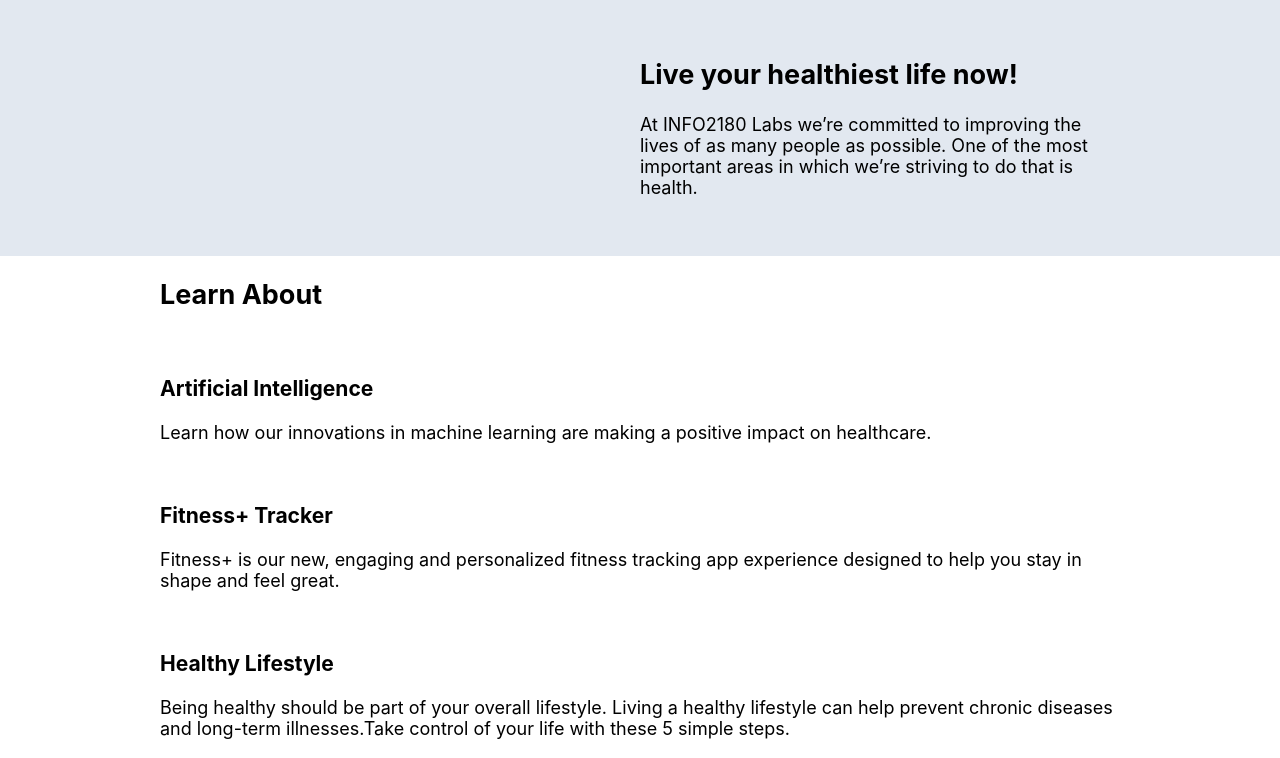
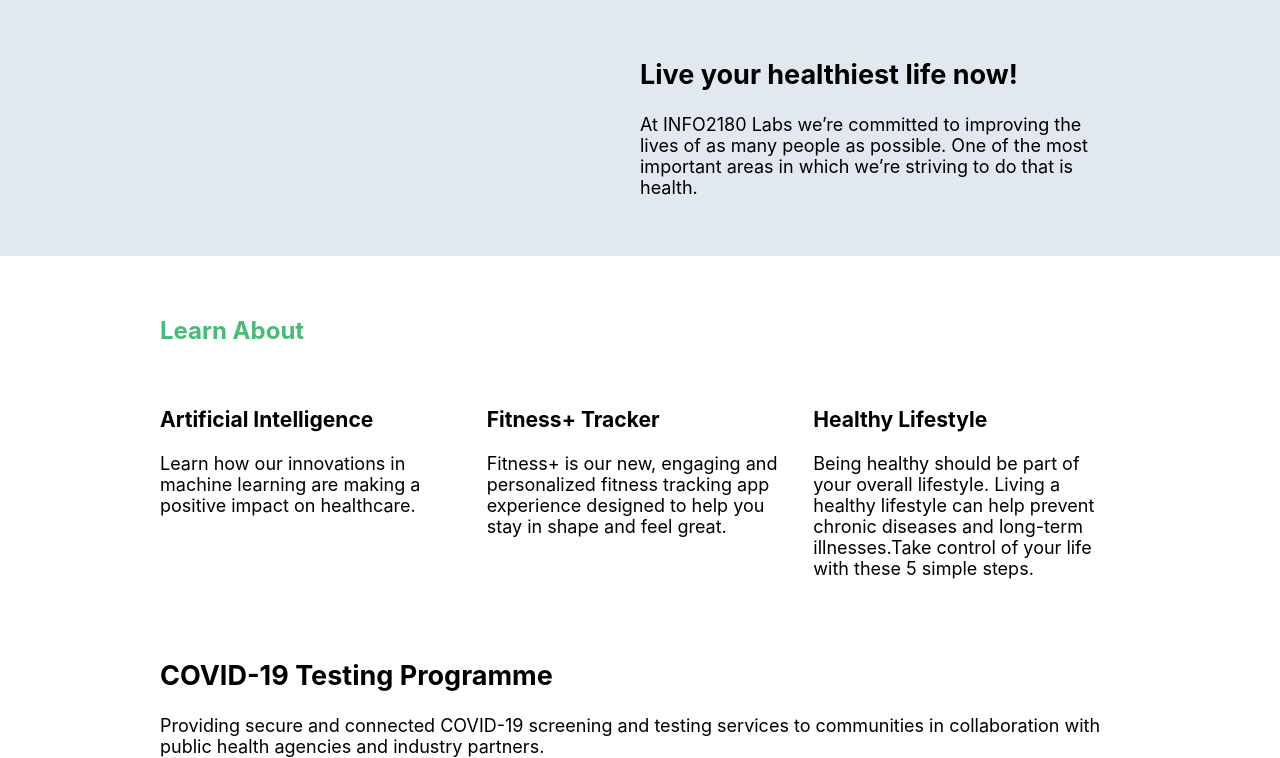
Before and after one commit to janaaee/info2180-project1, a plain HTML site: page index.html in a window 1280 px wide. Shown: the part 61-819 px from the top of the page. Drawn offline with Linux system fonts and the light colour scheme.

Commit message:
Styled learn about section

```diff
--- a/styles.css
+++ b/styles.css
@@ -61,3 +61,18 @@ nav a:hover {
 .overview-hero-text {
     width: 50%;
 }
+
+.learn-about {
+    padding: 40px 0;
+}
+
+.learn-about h2 {
+    font-size: 24px;
+    color: #48BB78;
+}
+
+.cards {
+    display: grid;
+    grid-template-columns: 1fr 1fr 1fr;
+    gap: 20px;
+}
```
